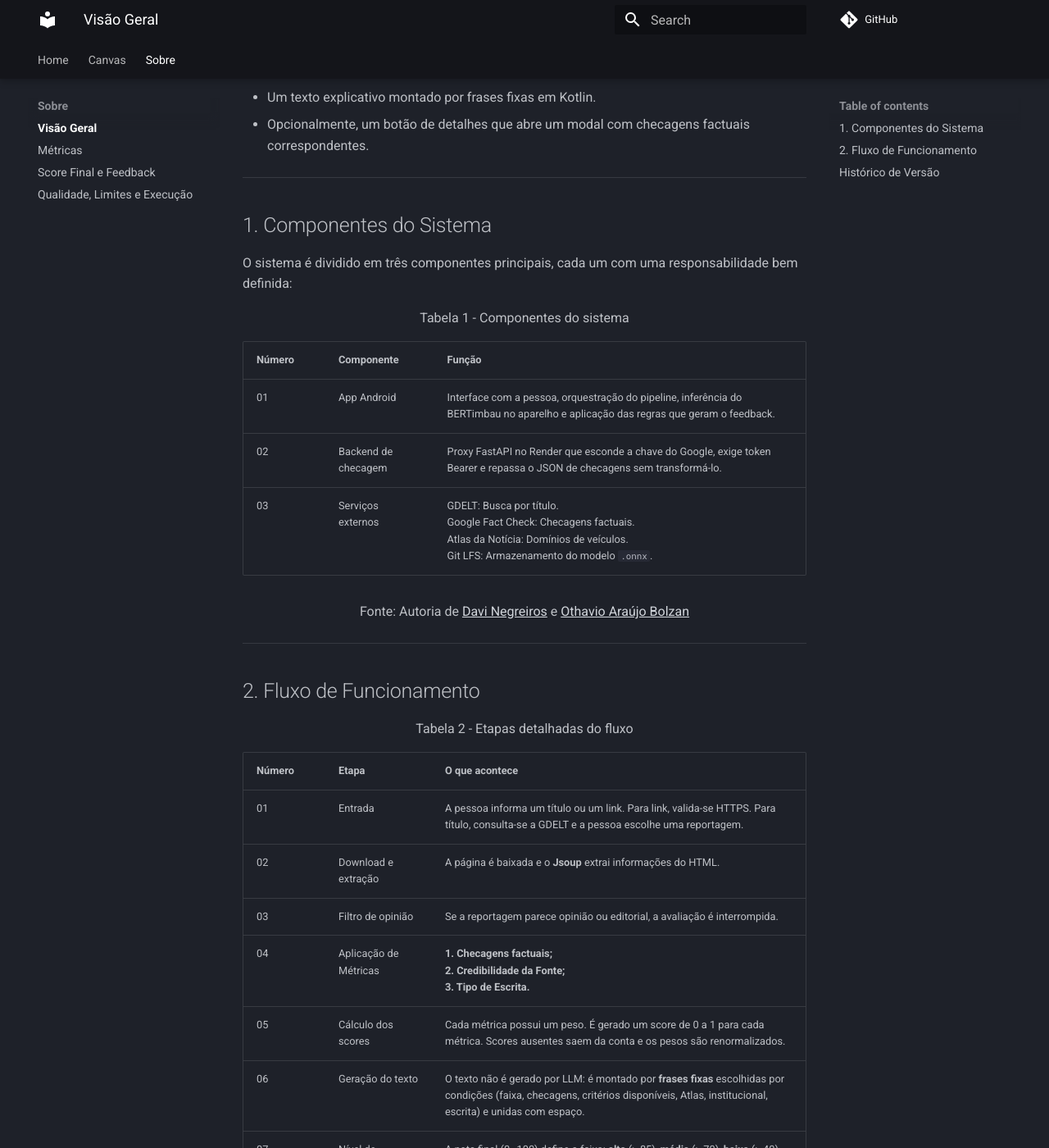
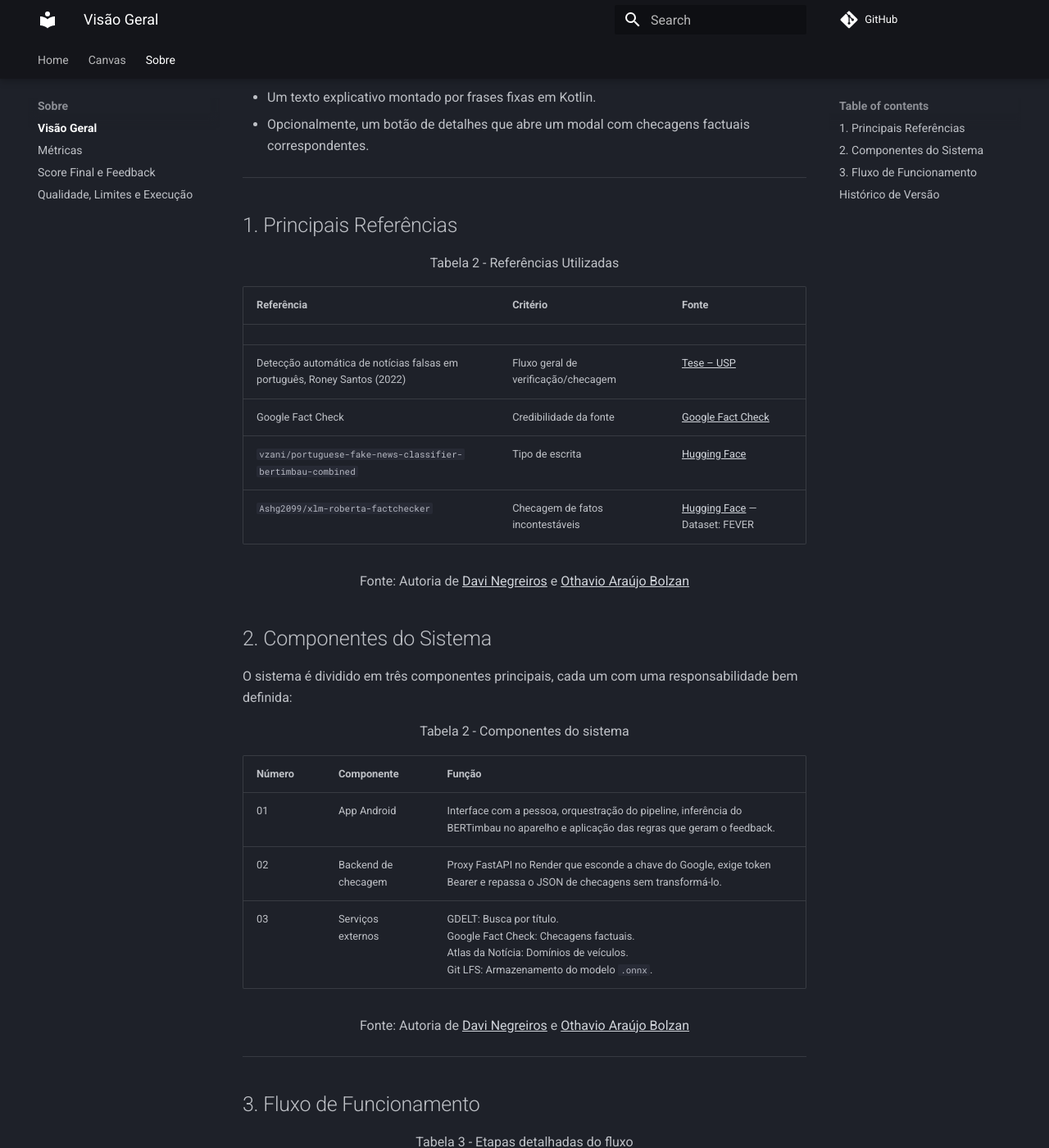
Before and after one commit to unb-Sistemas-de-Machine-learning/challenge_1_andromeda, an MkDocs documentation site: the page built from docs/02_Sobre/01-funcionamento.md, in a window 1280 px wide and 1400 px high, scrolled down 197 px. Shown: the whole window at 82% size. Built offline with MkDocs 1.6.1 and Material for MkDocs 9.7.7, drawn with Linux system fonts in a browser that asks for light colours; comment, search, counter and statistics services are not loaded.

Commit message:
docs: ajustes nas referencias

```diff
--- a/docs/02_Sobre/01-funcionamento.md
+++ b/docs/02_Sobre/01-funcionamento.md
@@ -8,11 +8,27 @@
 
 ---
 
-## 1. Componentes do Sistema
+## 1. Principais Referências
+
+
+<p align="center">Tabela 2 - Referências Utilizadas</p>
+
+| Referência                                                 | Critério                            | Fonte                                                                                                                         |
+| ---------------------------------------------------------- | ----------------------------------- | ----------------------------------------------------------------------------------------------------------------------------- |
+|
+Detecção automática de notícias falsas em português, Roney Santos (2022)                                             | Fluxo geral de verificação/checagem | [Tese – USP](https://teses.usp.br/teses/disponiveis/55/55134/tde-14072022-165613/publico/RoneyLiradeSalesSantos_revisada.pdf) |
+| Google Fact Check                                          | Credibilidade da fonte              | [Google Fact Check](https://developers.google.com/fact-check/tools/api?hl=pt-br)                                                                                                             |
+| `vzani/portuguese-fake-news-classifier-bertimbau-combined` | Tipo de escrita                     | [Hugging Face](https://huggingface.co/vzani/portuguese-fake-news-classifier-bertimbau-combined)                               |
+| `Ashg2099/xlm-roberta-factchecker`                         | Checagem de fatos incontestáveis    | [Hugging Face](https://huggingface.co/Ashg2099/xlm-roberta-factchecker) — Dataset: FEVER                                      |
+
+<p align="center">Fonte: Autoria de <a href="https://github.com/DaviNegreiros">Davi Negreiros</a> e <a href="https://github.com/bolzanMGB">Othavio Araújo Bolzan</a></p>
+
+
+## 2. Componentes do Sistema
 
 O sistema é dividido em três componentes principais, cada um com uma responsabilidade bem definida:
 
-<p align="center">Tabela 1 - Componentes do sistema</p>
+<p align="center">Tabela 2 - Componentes do sistema</p>
 
 | Número | Componente | Função |
 |---|---|---|
@@ -24,9 +40,9 @@
 
 ---
 
-## 2. Fluxo de Funcionamento
+## 3. Fluxo de Funcionamento
 
-<p align="center">Tabela 2 - Etapas detalhadas do fluxo</p>
+<p align="center">Tabela 3 - Etapas detalhadas do fluxo</p>
 
 | Número | Etapa | O que acontece |
 |---|---|---|
@@ -48,6 +64,7 @@
 </p>
 
 <p align="center">Fonte: Autoria de <a href="https://github.com/DaviNegreiros">Davi Negreiros</a> e <a href="https://github.com/bolzanMGB">Othavio Araújo Bolzan</a></p>
+
 
 ---
 
```
